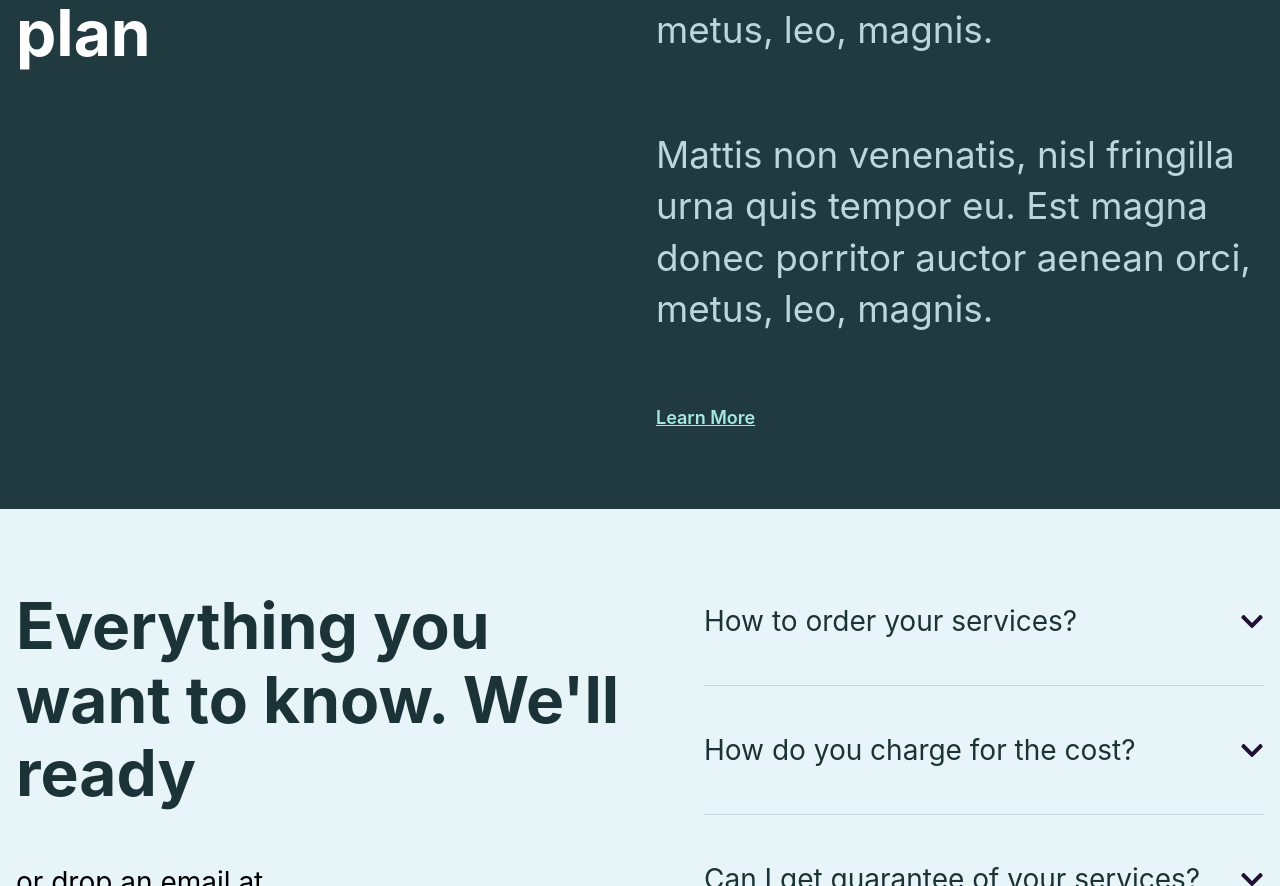
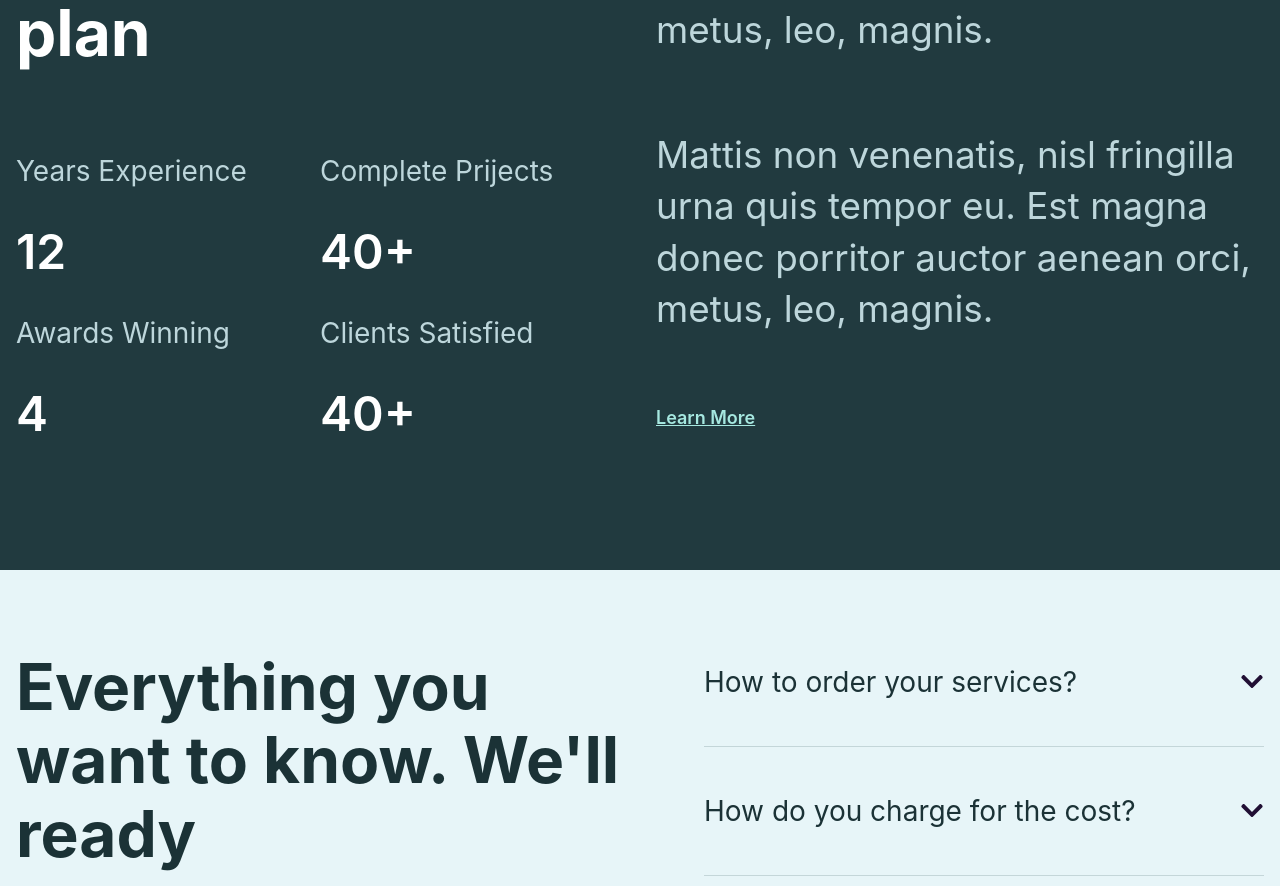
Before and after one commit to Stanimir-Georgiev/Creative-Agency, a React (Create React App) app: page / in a window 1280 px wide. Shown: the part 1600-2486 px from the top of the page. Built offline with nearby package versions, Linux system fonts and the light colour scheme.

Commit message:
Statistics widget, about us section

```diff
--- /dev/null
+++ b/src/Components/StatisticsWidget/StatisticsWidget.js
@@ -0,0 +1,22 @@
+import React from "react"
+import PropTypes from "prop-types"
+import styles from "./StatisticsWidget.module.scss"
+
+const StatisticsWidget = ({ statistcs }) => {
+  return (
+    <ul className={styles.statisticsList}>
+      {statistcs.map((statistic) => (
+        <li className={styles.statisticsItem} key={statistic.id}>
+          <h4 className={styles.statisticHeading}>{statistic.heading}</h4>
+          <p className={styles.statisticContent}>{statistic.content}</p>
+        </li>
+      ))}
+    </ul>
+  )
+}
+
+StatisticsWidget.propTypes = {
+  statistcs: PropTypes.array,
+}
+
+export default StatisticsWidget
--- /dev/null
+++ b/src/Components/StatisticsWidget/StatisticsWidget.module.scss
@@ -0,0 +1,22 @@
+.statisticsList {
+  display: grid;
+  padding: 2em 0;
+  grid-template-columns: repeat(auto-fill, minmax(15em, 1fr));
+}
+
+.statisticsItem {
+  list-style: none outside;
+}
+
+.statisticHeading {
+  color: var(--color-primary-darker-1);
+  font-weight: 400;
+  font-size: var(--typography-size-xxl);
+}
+
+.statisticContent {
+  color: var(--color-content);
+  font-weight: 600;
+  font-size: 3em;
+  margin: 0;
+}
--- a/src/Sections/AboutUsSection/AboutSection.js
+++ b/src/Sections/AboutUsSection/AboutSection.js
@@ -2,13 +2,21 @@ import React from "react"
 import styles from "./AboutSection.module.scss"
 import SectionHeading from "../../Components/SectionHeading/SectionHeading"
 import CTA from "../../Components/CTA/CTA"
+import StatisticsWidget from "../../Components/StatisticsWidget/StatisticsWidget"
 
 const AboutSection = () => {
+  const statistics = [
+    { heading: "Years Experience", content: "12", id: 1 },
+    { heading: "Complete Prijects", content: "40+", id: 2 },
+    { heading: "Awards Winning", content: "4", id: 3 },
+    { heading: "Clients Satisfied", content: "40+", id: 4 },
+  ]
   return (
     <section className={styles.aboutSection}>
       <div className="row">
         <div className="columns small-12 large-6">
           <SectionHeading text="We always do work in structure and plan" />
+          <StatisticsWidget statistcs={statistics} />
         </div>
         <div className="columns small-12 large-6">
           <div className={styles.aboutSectionDescription}>
```
Also changed, not shown: 1 other file (tests, documents, lock files or other folders).
